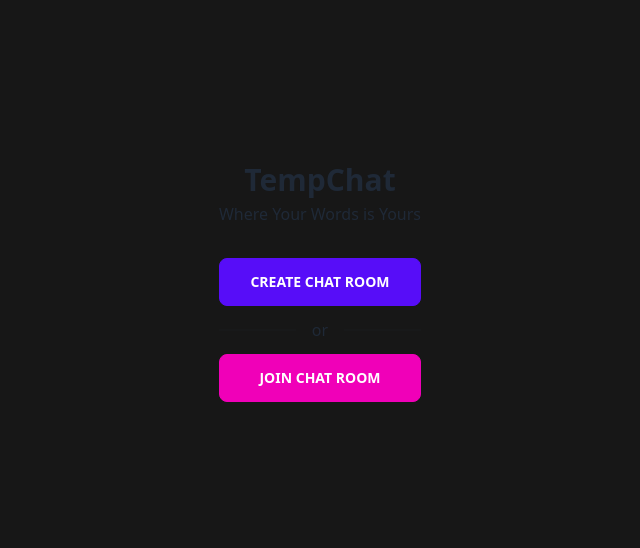
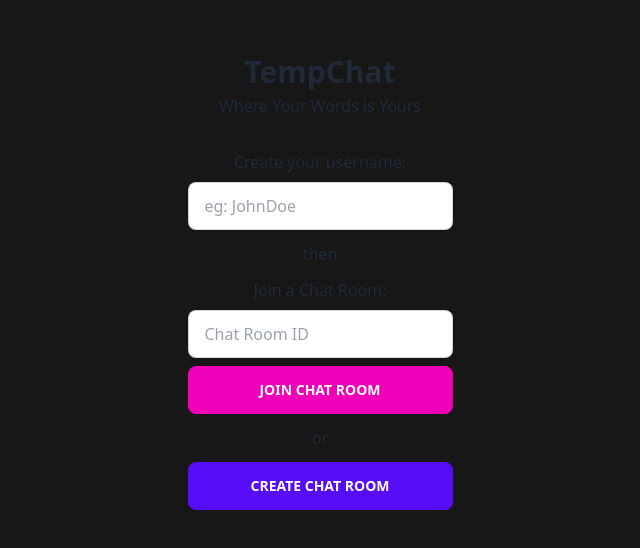
Before and after one commit to ekadk/smplcht-app, a React (Create React App) app: page /get-started in a window 1280 px wide. Shown: the part 118-666 px from the top of the page, without its empty margins (320-960 px from the left). Built offline with nearby package versions, Linux system fonts and the light colour scheme; the HTML template or start-up script is replaced by a standard one; what actioncable would draw is missing.

Commit message:
add: username and room id state

```diff
--- a/src/views/GettingStartedView.js
+++ b/src/views/GettingStartedView.js
@@ -1,14 +1,57 @@
+import { useState } from "react";
+
 const GettingStartedView = () => {
+  const [username, setUsername] = useState("")
+  const [chatRoomId, setChatRoomId] = useState("")
+
+  const createRoom = () => {
+    let roomId = "";
+    const characters =
+      "ABCDEFGHIJKLMNOPQRSTUVWXYZabcdefghijklmnopqrstuvwxyz0123456789";
+    let i = 0;
+    while (i < 180) {
+      roomId += characters.charAt(
+        Math.floor(Math.random() * characters.length)
+      );
+      i++;
+    }
+    console.log({ roomId });
+  };
+
   return (
     <div className="w-full h-screen flex flex-1 justify-center items-center">
       <div className="flex flex-col max-w-xs">
         <div className="text-center">
           <div className="font-bold text-3xl mb-1">TempChat</div>
           <div className="mb-8">Where Your Words is Yours</div>
+          <div className="mb-2">Create your username:</div>
+          <div className="form-control w-full max-w-xs">
+            <input
+              type="text"
+              placeholder="eg: JohnDoe"
+              className="input input-bordered w-full max-w-xs"
+            />
+          </div>
+          <div className="divider">then</div>
+          <div className="mb-2">Join a Chat Room:</div>
+          <div className="form-control w-full max-w-xs">
+            <input
+              type="text"
+              placeholder="Chat Room ID"
+              className="input input-bordered w-full max-w-xs mb-2"
+            />
+          </div>
+          <button
+            className="btn btn-secondary w-full"
+            onClick={() => setJoinRoom(true)}
+          >
+            Join Chat Room
+          </button>
           <div className="max-w-xs flex-col justify-center">
-            <button className="btn btn-primary w-full">Create Chat Room</button>
             <div className="divider">or</div>
-            <button className="btn btn-secondary w-full">Join Chat Room</button>
+            <button className="btn btn-primary w-full" onClick={createRoom}>
+              Create Chat Room
+            </button>
           </div>
         </div>
       </div>
```
